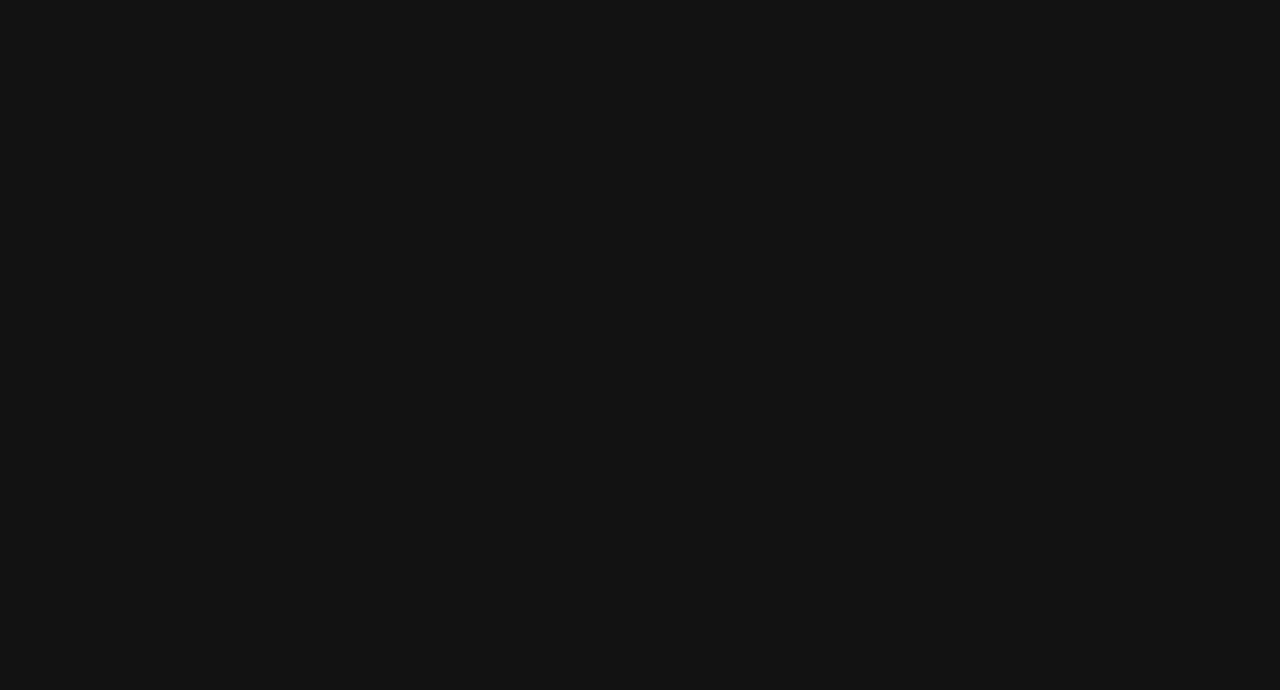
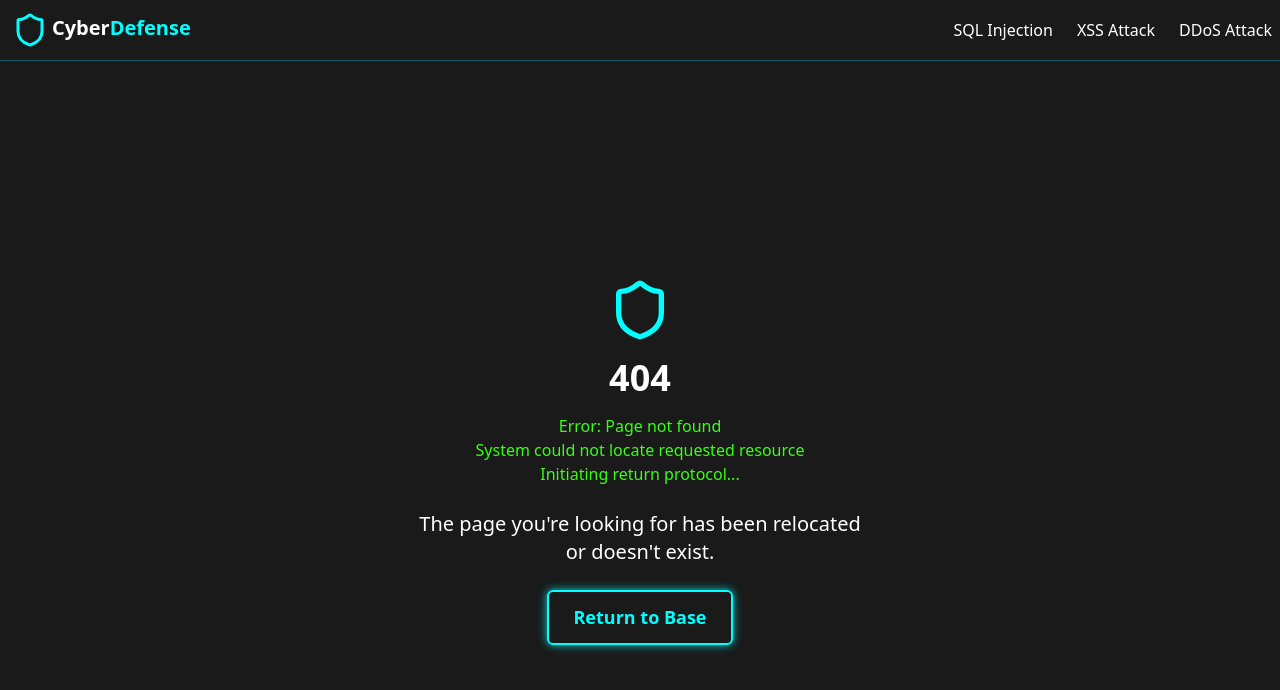
Before and after one commit to FaizanMirza123/Web-Engineering-Project, a React (Vite) app: page /ddos in a window 1280 px wide. Before the commit this address had no page. Shown: the top 690 px of the page. Built offline with nearby package versions, Linux system fonts and the light colour scheme.

Commit message:
Not found page completed
Routes are set and outlet also set

```diff
--- a/src/App.jsx
+++ b/src/App.jsx
@@ -3,7 +3,7 @@ import Index from "./Pages/Index";
 // import SQLInjection from "./pages/SQLInjection";
 // import XSSAttack from "./pages/XSSAttack";
 // import DDoSAttack from "./pages/DDoSAttack";
-// import NotFound from ".//NotFound";
+import NotFound from "./Pages/NotFound";
 import Navbar from "./Navbar";
 
 const App = () => (
@@ -13,8 +13,8 @@ const App = () => (
         <Route index element={<Index />} />
         {/* <Route path="sql-injection" element={<SQLInjection />} />
         <Route path="xss" element={<XSSAttack />} />
-        <Route path="ddos" element={<DDoSAttack />} />
-        <Route path="*" element={<NotFound />} /> */}
+        <Route path="ddos" element={<DDoSAttack />} />*/}
+        <Route path="*" element={<NotFound />} />
       </Route>
     </Routes>
   </BrowserRouter>
--- /dev/null
+++ b/src/Pages/NotFound.jsx
@@ -0,0 +1,46 @@
+
+import React from "react";
+import { useNavigate, useLocation } from "react-router-dom";
+import { Shield } from "lucide-react";
+
+
+const NotFound = () => {
+  const navigate = useNavigate();
+  const location = useLocation();
+
+  React.useEffect(() => {
+    console.error(
+      "404 Error: User attempted to access non-existent route:",
+      location.pathname
+    );
+  }, [location.pathname]);
+
+  return (
+    <div className="min-h-screen flex flex-col bg-cyber-dark">
+      <div className="flex-grow flex items-center justify-center p-4">
+        <div className="cyber-card max-w-md w-full text-center">
+          <Shield className="mx-auto text-cyber-blue h-16 w-16 mb-4" />
+          <h1 className="text-4xl font-bold mb-4 text-white">404</h1>
+          <div className="cyber-terminal mb-6">
+            <p className="text-cyber-green"> Error: Page not found</p>
+            <p className="text-cyber-green"> System could not locate requested resource</p>
+            <p className="text-cyber-green">Initiating return protocol...</p>
+          </div>
+          <p className="text-xl text-white mb-6">
+            The page you're looking for has been relocated or doesn't exist.
+          </p>
+          <button
+            onClick={() => navigate("/")}
+             className="animate-set px-6 py-3 border-2 border-cyber-blue
+         text-cyber-blue text-[1.125rem] font-semibold hover:bg-cyber-fade transition-colors
+         rounded-[6px]">
+            Return to Base
+          </button>
+        </div>
+      </div>
+
+    </div>
+  );
+};
+
+export default NotFound;
```
